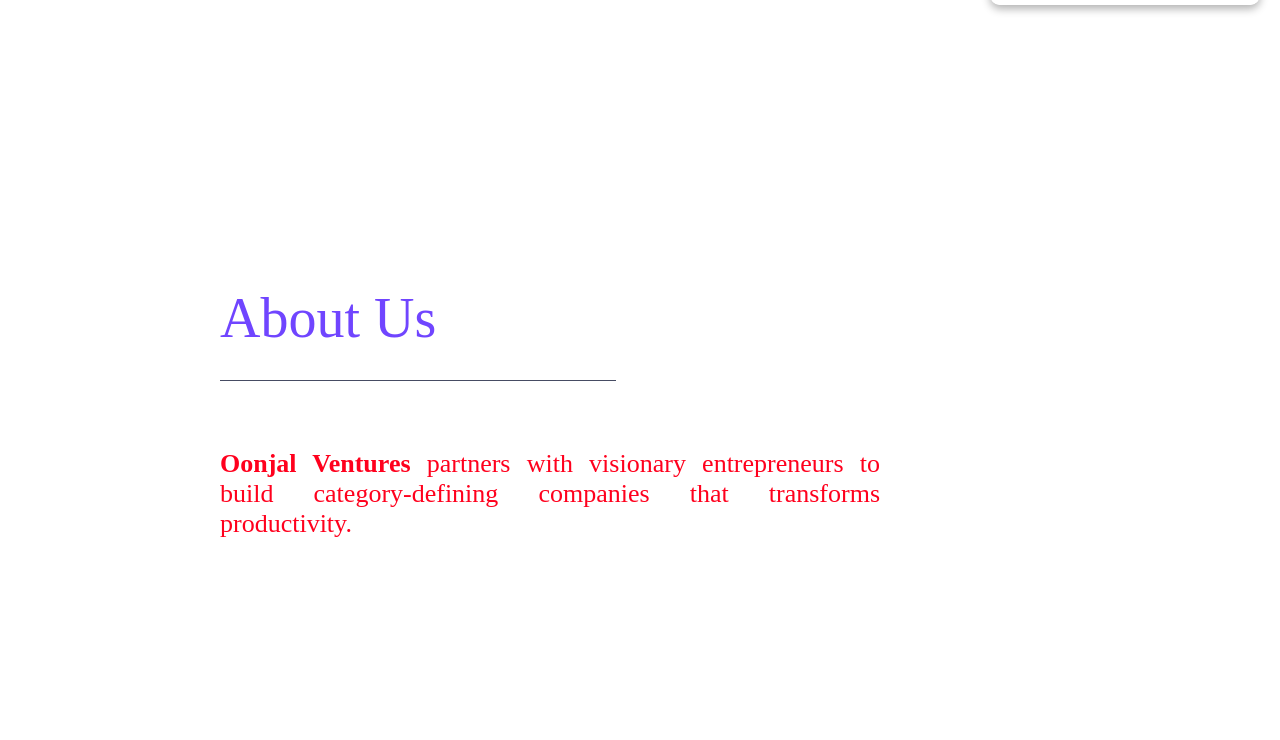
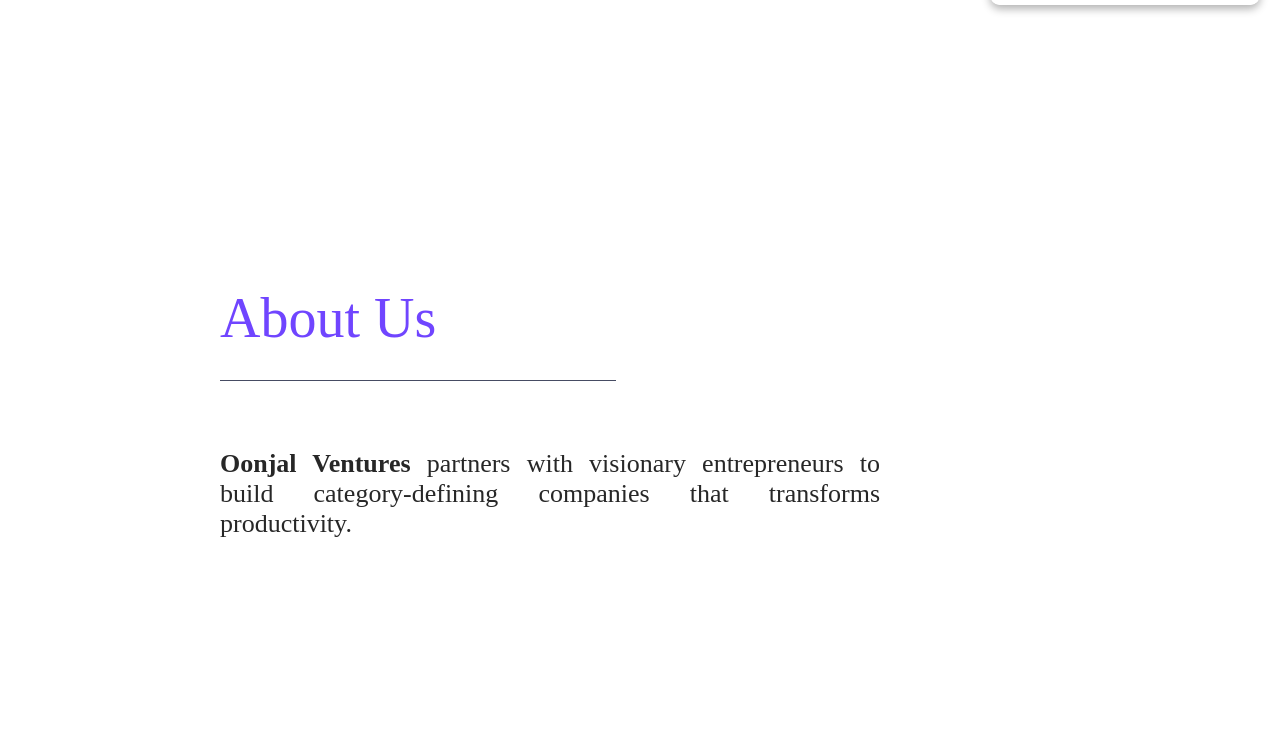
Before and after one commit to oonjal/oonjal.github.io, a plain HTML site: page test.html in a window 1280 px wide. Shown: the part 60-800 px from the top of the page. Drawn offline with Linux system fonts and the light colour scheme.

Commit message:
style-update

```diff
--- a/style.css
+++ b/style.css
@@ -25,7 +25,7 @@ h1:after {
 h2 {
   font-size: 26px;
   font-weight: 400;
-  color: #ff001d;
+  color: #272727;
   position: relative;
 }
 h3 {
```
